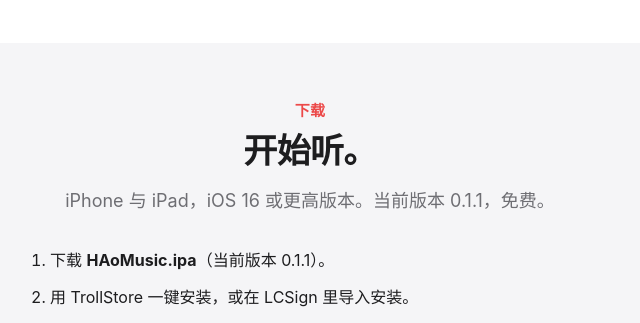
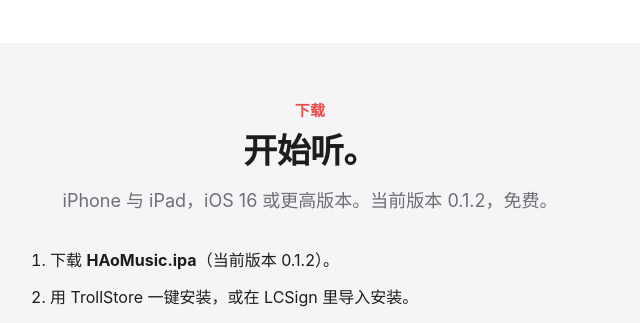
Before and after one commit to lauranthao/HAoMusic, a plain HTML site: page docs/index.html in a window 1280 px wide. Shown: the part 3065-3388 px from the top of the page, 330-970 px from the left. Drawn offline with Linux system fonts and the light colour scheme.

Commit message:
site: version text 0.1.1 -> 0.1.2

```diff
--- a/docs/index.html
+++ b/docs/index.html
@@ -351,9 +351,9 @@
       <div class="download">
         <p class="eyebrow">下载</p>
         <h2>开始听。</h2>
-        <p class="lead">iPhone 与 iPad，iOS 16 或更高版本。当前版本 0.1.1，免费。</p>
+        <p class="lead">iPhone 与 iPad，iOS 16 或更高版本。当前版本 0.1.2，免费。</p>
         <ol class="steps">
-          <li>下载 <strong>HAoMusic.ipa</strong>（当前版本 0.1.1）。</li>
+          <li>下载 <strong>HAoMusic.ipa</strong>（当前版本 0.1.2）。</li>
           <li>用 TrollStore 一键安装，或在 LCSign 里导入安装。</li>
         </ol>
         <div class="cta" style="margin-top: 28px; display: flex; gap: 12px; justify-content: center; flex-wrap: wrap;">
```
